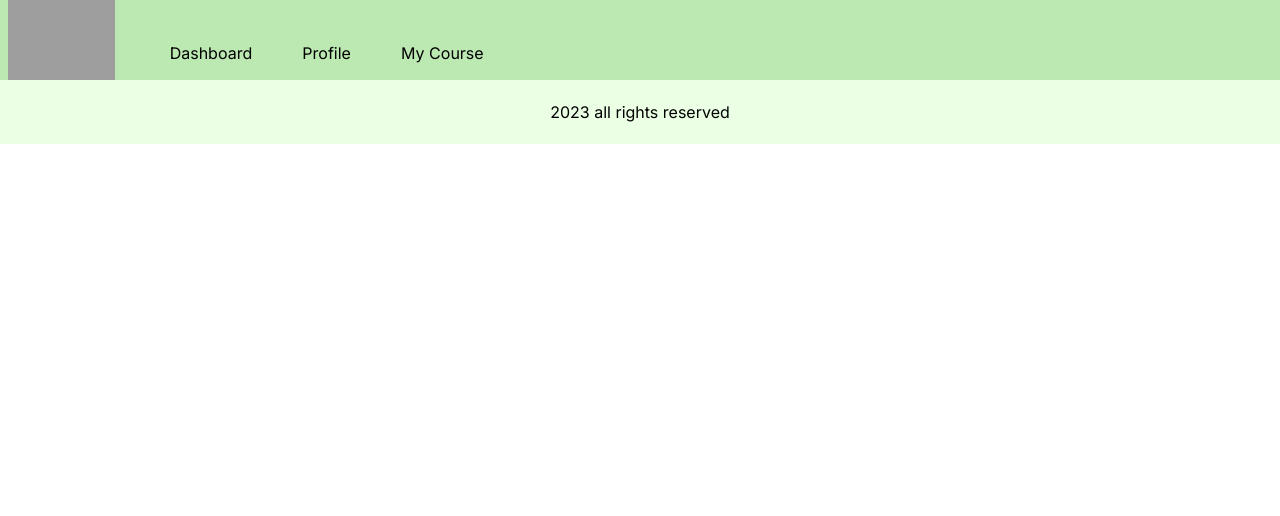
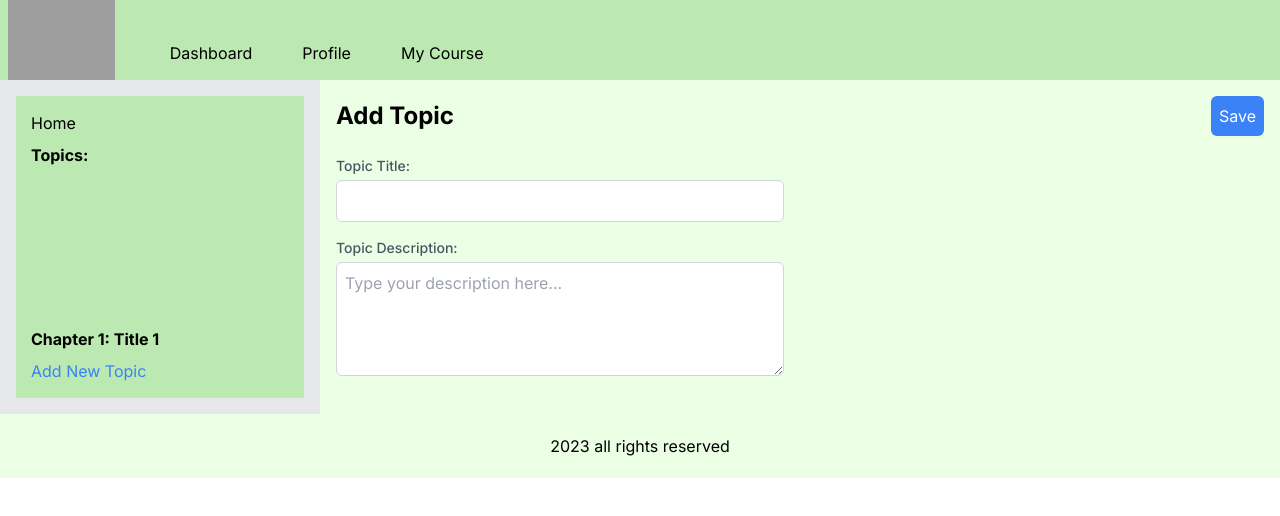
Before and after one commit to unitejohndalev/TeamB_CMS_Project, a React (Vite) app: page /addtopic in a window 1280 px wide. Shown: the top 516 px of the page. Built offline with nearby package versions, Linux system fonts and the light colour scheme; grey boxes are pictures that could not be loaded.

Commit message:
AddTopicPage

```diff
--- a/src/App.jsx
+++ b/src/App.jsx
@@ -12,6 +12,7 @@ import DashboardCard from "./components/DashBoard/DashboardCard";
 import AddNewCourse from "./components/CourseList & AddCourseList/AddNewCourse";
 import CourseOverview from "./components/CourseList & AddCourseList/CourseOverview";
 import CourseOverviewCard from "./components/CourseList & AddCourseList/CourseOverviewCard";
+import AddTopicPage from "./components/Topic/AddTopicPage";
 
 function App() {
   return (
@@ -19,12 +20,14 @@ function App() {
     <div className="bg-[#EBFFE5] w-full min-h-fit">
       <Nav />
       <Routes>
-        <Route path="/" element={<Dashboard />} />
+        {/* <Route path="/" element={<Dashboard />} />
         <Route path="/profile" element={<Profile />} />
         <Route path="/courselist" element={<CourseList />} />
         <Route path="/addnewcourse" element={<AddNewCourse />} />
         <Route path="/courseoverview" element={<CourseOverview />} />
-        <Route path="/courseoverviewcard" element={<CourseOverviewCard/>}/>
+        <Route path="/courseoverviewcard" element={<CourseOverviewCard/>}/> */}
+        <Route path="/addtopic" element={<AddTopicPage/>}/>
+
       </Routes>
 
       <Footer />
--- /dev/null
+++ b/src/components/Topic/AddTopicPage.jsx
@@ -0,0 +1,144 @@
+import React, { useState } from "react";
+import { Link } from "react-router-dom";
+
+const AddTopicPage = () => {
+  const [topic, setTopic] = useState({
+    title: "",
+    description: "",
+  });
+
+  const [isDescriptionFocused, setIsDescriptionFocused] = useState(false);
+  const [topics, setTopics] = useState([{ title: "Chapter 1: Title 1", description: "" }]);
+  const [editableTopicIndex, setEditableTopicIndex] = useState(0);
+
+  const handleInputChange = (e) => {
+    setTopic({ ...topic, [e.target.name]: e.target.value });
+  };
+
+  const handleDescriptionFocus = () => {
+    setIsDescriptionFocused(true);
+  };
+
+  const handleDescriptionBlur = () => {
+    setIsDescriptionFocused(false);
+  };
+
+  const handleSubmit = (e) => {
+    e.preventDefault();
+    // Placeholder for handling form submission
+    console.log("Form Submitted");
+    // Update the edited topic in the list of topics
+    setTopics((prevTopics) => {
+      const updatedTopics = [...prevTopics];
+      updatedTopics[editableTopicIndex] = { ...topic };
+      return updatedTopics;
+    });
+    // Clear the form fields after submission
+    setTopic({ title: "", description: "" });
+  };
+
+  const handleSave = () => {
+    // Implement the logic to save the topic
+    console.log("Saving Topic:", topic);
+  };
+
+  const handleAddNewTopic = () => {
+    // Generate a new topic with the format "Chapter [index]: Title [index]"
+    const newTopic = {
+      title: `Chapter ${topics.length + 1}: Title ${topics.length + 1}`,
+      description: "",
+    };
+
+    // Add the new topic to the list of topics
+    setTopics([...topics, newTopic]);
+
+    // Set the new topic as the current editable topic
+    setEditableTopicIndex(topics.length);
+  };
+
+  return (
+    <div className="flex">
+      {/* Side Navigation Bar */}
+      <nav className="w-1/4 bg-gray-200 p-4">
+        <ul className="flex flex-col h-full">
+          <li className="mb-2">
+            <Link to="/">Home</Link>
+          </li>
+          <li className="flex-grow mb-4 font-bold">Topics:</li>
+          {/* Display the list of topics */}
+          {topics.map((t, index) => (
+            <li key={index} className={`mb-2 cursor-pointer ${editableTopicIndex === index ? 'font-bold' : ''}`}
+                onClick={() => setEditableTopicIndex(index)}>
+              {t.title}
+            </li>
+          ))}
+          {/* Add a button to add a new topic */}
+          <li className="mt-auto">
+            <button
+              onClick={handleAddNewTopic}
+              className="text-blue-500"
+            >
+              Add New Topic
+            </button>
+          </li>
+        </ul>
+      </nav>
+
+      {/* Content Area */}
+      <div className="flex-grow p-4">
+        <div className="flex justify-between items-center mb-5">
+          <h1 className="text-2xl font-bold">Add Topic</h1>
+          <button
+            onClick={handleSave}
+            className="bg-blue-500 text-white p-2 rounded-md hover:bg-blue-600"
+          >
+            Save
+          </button>
+        </div>
+        <form onSubmit={handleSubmit} className="max-w-md">
+          <div className="mb-4">
+            <label
+              htmlFor="title"
+              className="block text-sm font-medium text-gray-600"
+            >
+              Topic Title:
+            </label>
+            <input
+              type="text"
+              id="title"
+              name="title"
+              value={topic.title}
+              onChange={handleInputChange}
+              className="mt-1 p-2 border border-gray-300 rounded-md w-full"
+              required
+            />
+          </div>
+          <div className="mb-4">
+            <label
+              htmlFor="description"
+              className="block text-sm font-medium text-gray-600"
+            >
+              Topic Description:
+            </label>
+            <textarea
+              id="description"
+              name="description"
+              value={topic.description}
+              onChange={handleInputChange}
+              onFocus={handleDescriptionFocus}
+              onBlur={handleDescriptionBlur}
+              rows="4"
+              className={`mt-1 p-2 border border-gray-300 rounded-md w-full ${
+                isDescriptionFocused ? "" : "placeholder-opacity-50"
+              }`}
+              placeholder="Type your description here..."
+              required
+            ></textarea>
+          </div>
+        </form>
+      </div>
+    </div>
+  );
+};
+
+export default AddTopicPage;
```
Also changed, not shown: src/components/Topic/DisplayTopic.jsx (added).
